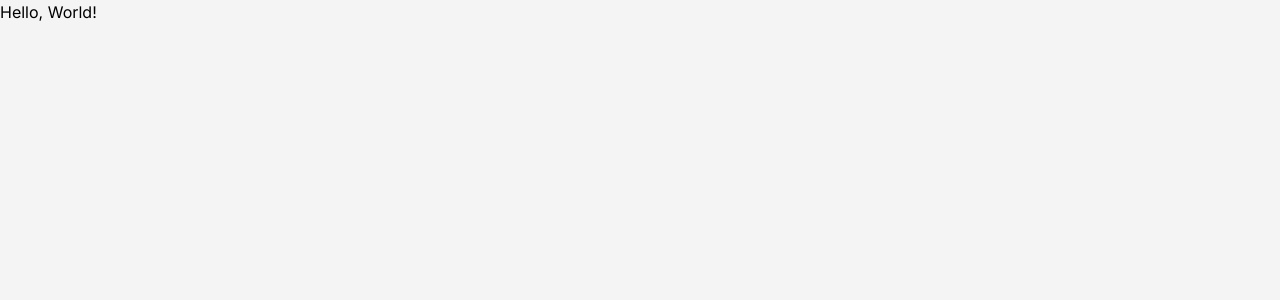
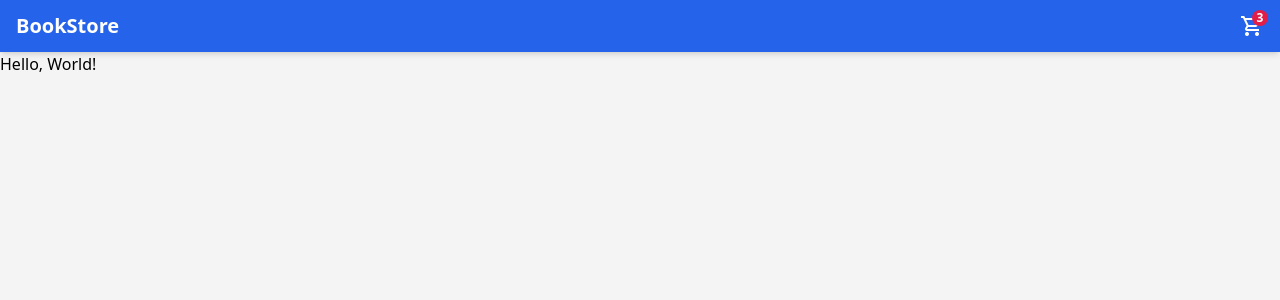
Before and after one commit to d33kshant/bookstore, a Next.js app: page / in a window 1280 px wide. Shown: the top 300 px of the page. Built offline with nearby package versions, Linux system fonts and the light colour scheme.

Commit message:
updated layout and added navbar

```diff
--- a/app/layout.tsx
+++ b/app/layout.tsx
@@ -1,8 +1,7 @@
 import type { Metadata } from 'next'
-import { Inter } from 'next/font/google'
+import NavBar from '@/app/components/NavBar'
+
 import './globals.css'
-
-const inter = Inter({ subsets: ['latin'] })
 
 export const metadata: Metadata = {
   title: 'Create Next App',
@@ -16,7 +15,13 @@ export default function RootLayout({
 }) {
   return (
     <html lang="en">
-      <body className={inter.className}>{children}</body>
+      <head>
+        <link rel="stylesheet" href="https://fonts.googleapis.com/css2?family=Material+Symbols+Outlined:opsz,wght,FILL,GRAD@20,400,1,0" />
+      </head>
+      <body>
+        <NavBar title="BookStore" itemCount={3} />
+        {children}
+      </body>
     </html>
   )
 }
```
